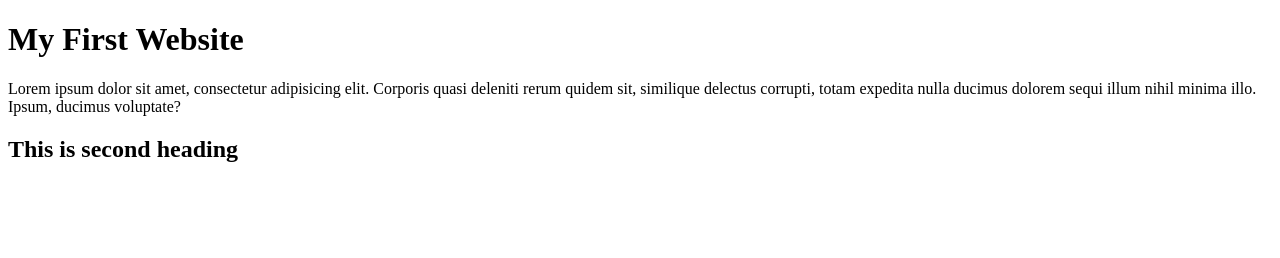
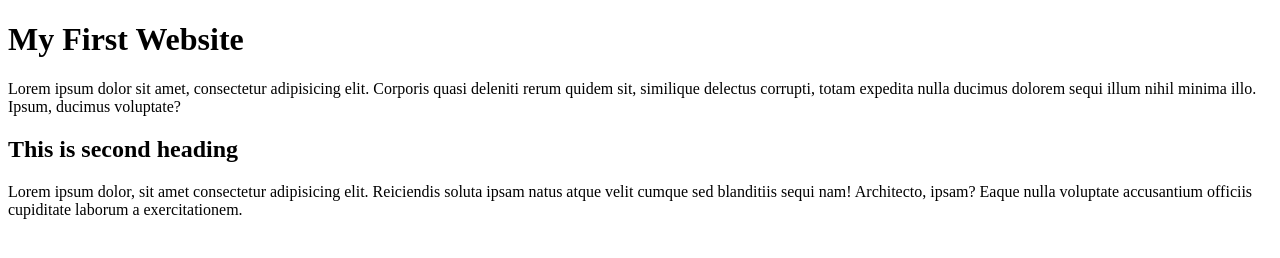
Before and after one commit to muinbd/my-first-website, a plain HTML site: page index.html in a window 1280 px wide. Drawn offline with Linux system fonts and the light colour scheme.

Commit message:
test braanch added

```diff
--- a/index.html
+++ b/index.html
@@ -9,5 +9,6 @@
     <h1>My First Website</h1>
     <p>Lorem ipsum dolor sit amet, consectetur adipisicing elit. Corporis quasi deleniti rerum quidem sit, similique delectus corrupti, totam expedita nulla ducimus dolorem sequi illum nihil minima illo. Ipsum, ducimus voluptate?</p>
     <h2>This is second heading</h2>
+    <p>Lorem ipsum dolor, sit amet consectetur adipisicing elit. Reiciendis soluta ipsam natus atque velit cumque sed blanditiis sequi nam! Architecto, ipsam? Eaque nulla voluptate accusantium officiis cupiditate laborum a exercitationem.</p>
 </body>
 </html>
```
